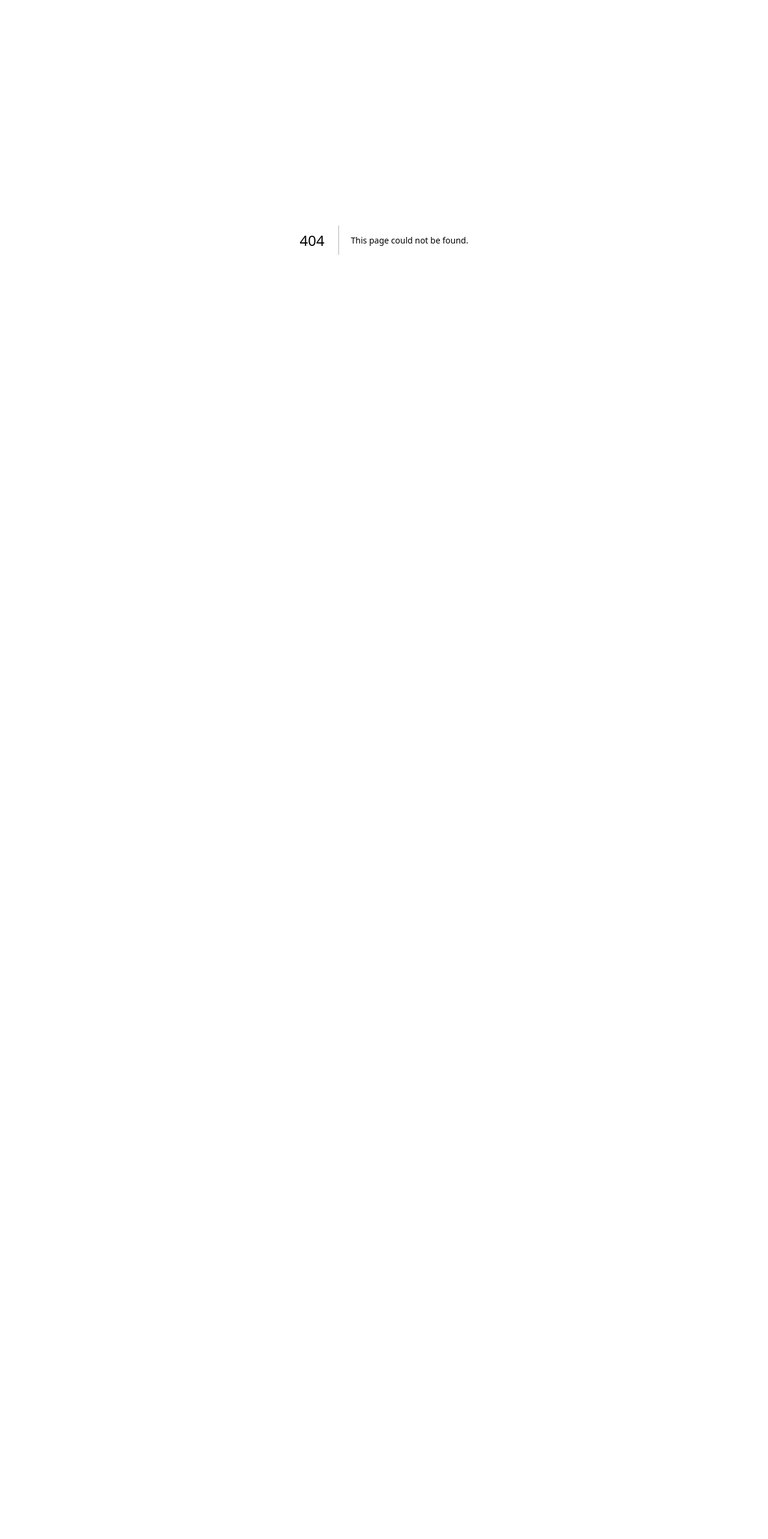
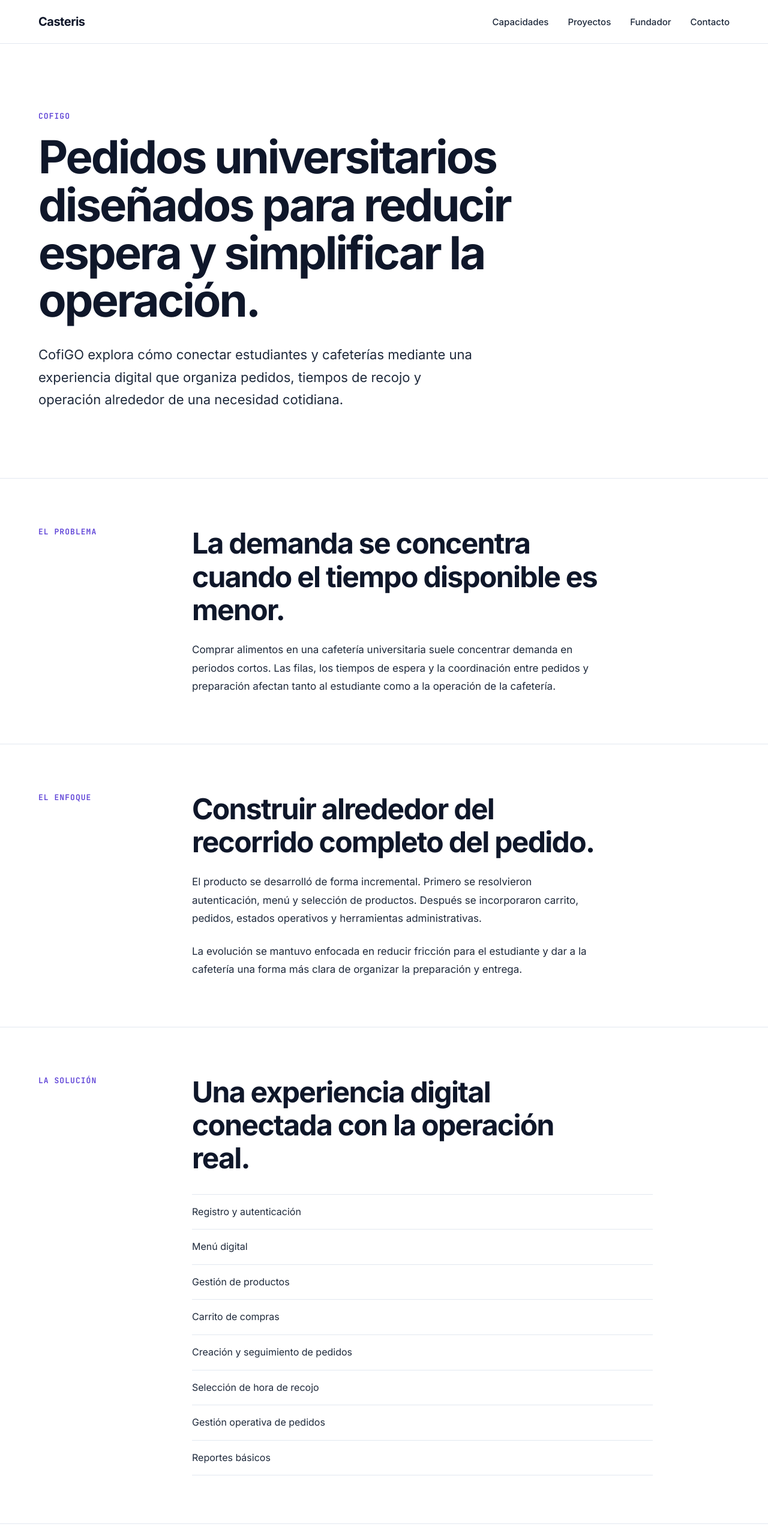
Before and after one commit to casteris/casteris, a Next.js app: page /proyectos/cofigo in a window 1280 px wide. Before the commit this address had no page. Shown: the top 2566 px of the page at 60% size. Before the commit the page ends 800 px from the top, so only its background shows below. Built offline with nearby package versions, Linux system fonts and the light colour scheme.

Commit message:
feat: add CofiGO project case

```diff
--- /dev/null
+++ b/src/app/proyectos/cofigo/page.css
@@ -0,0 +1,153 @@
+.cofigo-page {
+  background: var(--color-white);
+}
+
+.cofigo-page__container {
+  width: min(100% - 2rem, 72rem);
+  margin: 0 auto;
+}
+
+.cofigo-page__hero {
+  padding: 7rem 0;
+}
+
+.cofigo-page__hero-content {
+  max-width: 72rem;
+}
+
+.cofigo-page__eyebrow,
+.cofigo-page__section-label {
+  margin: 0;
+  color: var(--color-primary);
+  font-family: var(--font-mono);
+  font-size: 0.8125rem;
+  font-weight: 600;
+  letter-spacing: 0.08em;
+  text-transform: uppercase;
+}
+
+.cofigo-page__title {
+  max-width: 58rem;
+  margin: 1.25rem 0 0;
+  color: var(--color-black);
+  font-size: clamp(2.75rem, 6vw, 4.75rem);
+  line-height: 1.05;
+  letter-spacing: -0.04em;
+}
+
+.cofigo-page__lead {
+  max-width: 46rem;
+  margin: 2rem 0 0;
+  color: var(--color-graphite);
+  font-size: clamp(1.125rem, 2vw, 1.375rem);
+  line-height: 1.7;
+}
+
+.cofigo-page__section {
+  border-top: 1px solid var(--color-border);
+}
+
+.cofigo-page__section-grid {
+  display: grid;
+  grid-template-columns: 12rem minmax(0, 1fr);
+  gap: 4rem;
+  padding: 5rem 0;
+}
+
+.cofigo-page__section-content {
+  max-width: 48rem;
+}
+
+.cofigo-page__section-content h2 {
+  max-width: 44rem;
+  margin: 0;
+  color: var(--color-black);
+  font-size: clamp(2rem, 4vw, 3rem);
+  line-height: 1.15;
+  letter-spacing: -0.035em;
+}
+
+.cofigo-page__section-content p {
+  max-width: 42rem;
+  margin: 1.5rem 0 0;
+  color: var(--color-graphite);
+  font-size: 1.0625rem;
+  line-height: 1.8;
+}
+
+.cofigo-page__capabilities,
+.cofigo-page__decisions {
+  margin: 2rem 0 0;
+  padding: 0;
+  list-style: none;
+}
+
+.cofigo-page__capabilities li,
+.cofigo-page__decisions li {
+  padding: 1rem 0;
+  color: var(--color-graphite);
+  font-size: 1rem;
+  line-height: 1.6;
+  border-top: 1px solid var(--color-border);
+}
+
+.cofigo-page__capabilities li:last-child,
+.cofigo-page__decisions li:last-child {
+  border-bottom: 1px solid var(--color-border);
+}
+
+.cofigo-page__technologies {
+  display: flex;
+  flex-wrap: wrap;
+  gap: 0.75rem 1.5rem;
+  margin-top: 2rem;
+}
+
+.cofigo-page__technologies span {
+  color: var(--color-muted);
+  font-family: var(--font-mono);
+  font-size: 0.8125rem;
+  line-height: 1.6;
+}
+
+.cofigo-page__return {
+  border-top: 1px solid var(--color-border);
+}
+
+.cofigo-page__return .cofigo-page__container {
+  padding-top: 3rem;
+  padding-bottom: 5rem;
+}
+
+.cofigo-page__return-link {
+  color: var(--color-black);
+  font-size: 0.9375rem;
+  font-weight: 600;
+}
+
+.cofigo-page__return-link:hover {
+  color: var(--color-primary);
+}
+
+.cofigo-page__return-link:focus-visible {
+  outline: 3px solid var(--color-primary);
+  outline-offset: 4px;
+  border-radius: 0.25rem;
+}
+
+@media (max-width: 48rem) {
+  .cofigo-page__hero {
+    padding: 4.5rem 0;
+  }
+
+  .cofigo-page__section-grid {
+    grid-template-columns: 1fr;
+    gap: 1.5rem;
+    padding: 3.5rem 0;
+  }
+
+  .cofigo-page__return .cofigo-page__container {
+    padding-top: 2.5rem;
+    padding-bottom: 4rem;
+  }
+}
--- /dev/null
+++ b/src/app/proyectos/cofigo/page.tsx
@@ -0,0 +1,177 @@
+import Link from "next/link";
+import Footer from "../../../components/Footer/Footer";
+import Header from "../../../components/Header/Header";
+import "./page.css";
+
+const capabilities = [
+  "Registro y autenticación",
+  "Menú digital",
+  "Gestión de productos",
+  "Carrito de compras",
+  "Creación y seguimiento de pedidos",
+  "Selección de hora de recojo",
+  "Gestión operativa de pedidos",
+  "Reportes básicos",
+];
+
+const technologies = [
+  "React Native",
+  "Expo",
+  "Spring Boot",
+  "MySQL",
+  "Vercel",
+  "Railway",
+];
+
+export default function CofiGOProjectPage() {
+  return (
+    <>
+      <Header />
+
+      <main className="cofigo-page">
+        <section className="cofigo-page__hero">
+          <div className="cofigo-page__container cofigo-page__hero-content">
+            <p className="cofigo-page__eyebrow">CofiGO</p>
+
+            <h1 className="cofigo-page__title">
+              Pedidos universitarios diseñados para reducir espera y simplificar
+              la operación.
+            </h1>
+
+            <p className="cofigo-page__lead">
+              CofiGO explora cómo conectar estudiantes y cafeterías mediante
+              una experiencia digital que organiza pedidos, tiempos de recojo y
+              operación alrededor de una necesidad cotidiana.
+            </p>
+          </div>
+        </section>
+
+        <section className="cofigo-page__section">
+          <div className="cofigo-page__container cofigo-page__section-grid">
+            <p className="cofigo-page__section-label">El problema</p>
+
+            <div className="cofigo-page__section-content">
+              <h2>La demanda se concentra cuando el tiempo disponible es menor.</h2>
+
+              <p>
+                Comprar alimentos en una cafetería universitaria suele
+                concentrar demanda en periodos cortos. Las filas, los tiempos
+                de espera y la coordinación entre pedidos y preparación
+                afectan tanto al estudiante como a la operación de la
+                cafetería.
+              </p>
+            </div>
+          </div>
+        </section>
+
+        <section className="cofigo-page__section">
+          <div className="cofigo-page__container cofigo-page__section-grid">
+            <p className="cofigo-page__section-label">El enfoque</p>
+
+            <div className="cofigo-page__section-content">
+              <h2>Construir alrededor del recorrido completo del pedido.</h2>
+
+              <p>
+                El producto se desarrolló de forma incremental. Primero se
+                resolvieron autenticación, menú y selección de productos.
+                Después se incorporaron carrito, pedidos, estados operativos y
+                herramientas administrativas.
+              </p>
+
+              <p>
+                La evolución se mantuvo enfocada en reducir fricción para el
+                estudiante y dar a la cafetería una forma más clara de
+                organizar la preparación y entrega.
+              </p>
+            </div>
+          </div>
+        </section>
+
+        <section className="cofigo-page__section">
+          <div className="cofigo-page__container cofigo-page__section-grid">
+            <p className="cofigo-page__section-label">La solución</p>
+
+            <div className="cofigo-page__section-content">
+              <h2>Una experiencia digital conectada con la operación real.</h2>
+
+              <ul className="cofigo-page__capabilities">
+                {capabilities.map((capability) => (
+                  <li key={capability}>{capability}</li>
+                ))}
+              </ul>
+            </div>
+          </div>
+        </section>
+
+        <section className="cofigo-page__section">
+          <div className="cofigo-page__container cofigo-page__section-grid">
+            <p className="cofigo-page__section-label">
+              Construcción y decisiones
+            </p>
+
+            <div className="cofigo-page__section-content">
+              <h2>
+                Separar la experiencia del estudiante de la operación de la
+                cafetería.
+              </h2>
+
+              <p>
+                CofiGO combina una experiencia orientada al usuario con una
+                operación administrativa capaz de gestionar productos,
+                pedidos y estados. Frontend, backend y persistencia se
+                despliegan de forma independiente.
+              </p>
+
+              <div
+                className="cofigo-page__technologies"
+                aria-label="Tecnologías principales de CofiGO"
+              >
+                {technologies.map((technology) => (
+                  <span key={technology}>{technology}</span>
+                ))}
+              </div>
+
+              <ul className="cofigo-page__decisions">
+                <li>
+                  Separar la experiencia del estudiante de la operación de la
+                  cafetería.
+                </li>
+                <li>Modelar estados explícitos para el ciclo de cada pedido.</li>
+                <li>Evitar transiciones operativas inconsistentes.</li>
+                <li>
+                  Mantener despliegues independientes para frontend y backend.
+                </li>
+              </ul>
+            </div>
+          </div>
+        </section>
+
+        <section className="cofigo-page__section">
+          <div className="cofigo-page__container cofigo-page__section-grid">
+            <p className="cofigo-page__section-label">Estado actual</p>
+
+            <div className="cofigo-page__section-content">
+              <h2>Implementación funcional full stack.</h2>
+
+              <p>
+                CofiGO cubre el recorrido desde la selección de productos hasta
+                la creación, seguimiento y gestión operativa de los pedidos,
+                incluyendo capacidades administrativas y reportes básicos.
+              </p>
+            </div>
+          </div>
+        </section>
+
+        <section className="cofigo-page__return">
+          <div className="cofigo-page__container">
+            <Link className="cofigo-page__return-link" href="/proyectos">
+              ← Volver a proyectos
+            </Link>
+          </div>
+        </section>
+      </main>
+
+      <Footer />
+    </>
+  );
+}
--- a/src/app/proyectos/page.tsx
+++ b/src/app/proyectos/page.tsx
@@ -18,7 +18,7 @@
     description:
       "Experiencia digital para simplificar los pedidos y la recogida de alimentos en cafeterías universitarias.",
     disciplines: "Producto digital · Full stack · Operación",
-    href: null,
+    href: "/proyectos/cofigo",
   },
 ];
 
```
